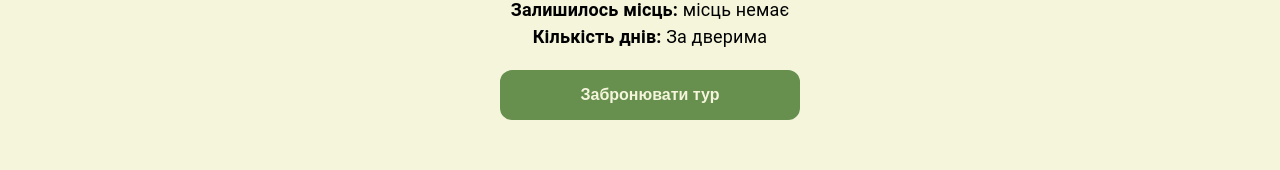
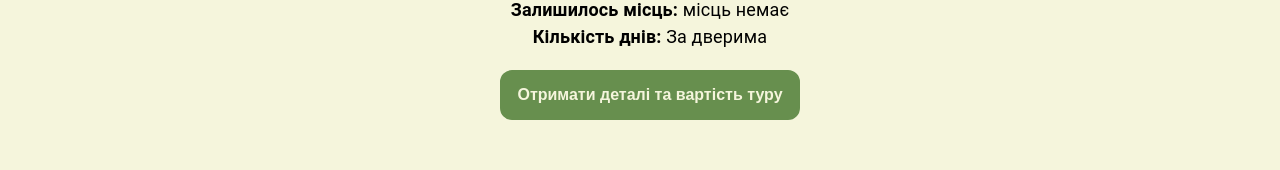
Before and after one commit to artelena1906/Front-ZaDveryma, a Next.js app: page /PageTourIndividual/1 in a window 1280 px wide. Shown: the part 303-473 px from the top of the page. Built offline with nearby package versions, Linux system fonts and the light colour scheme.

Commit message:
Исправлено название кнопки

```diff
--- a/src/app/PageTourIndividual/[id]/page.tsx
+++ b/src/app/PageTourIndividual/[id]/page.tsx
@@ -133,7 +133,7 @@ export default function PageTourIndividual() {
                     className={styles.button}
                     onClick={() => setShowBookingForm(true)}
                 >
-                    Забронювати тур
+                    Отримати деталі та вартість туру
                 </button>
             </div>
 
```
